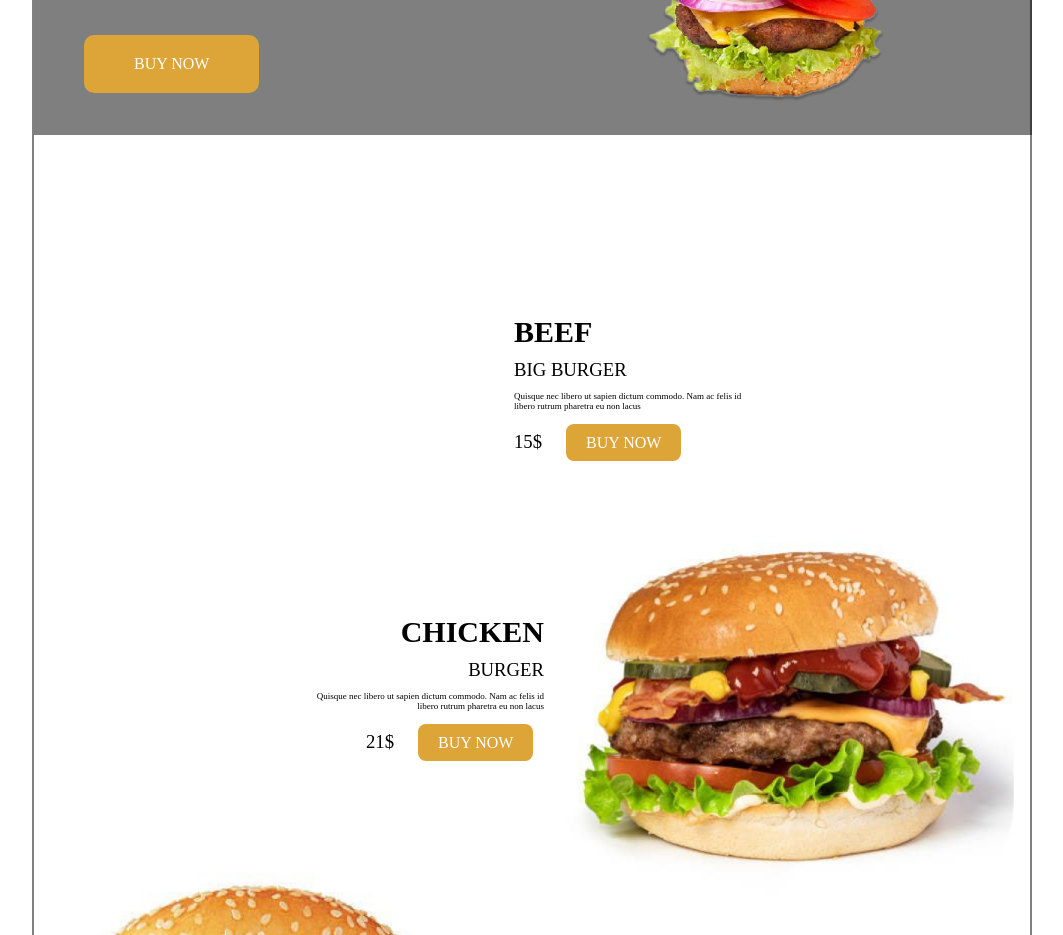
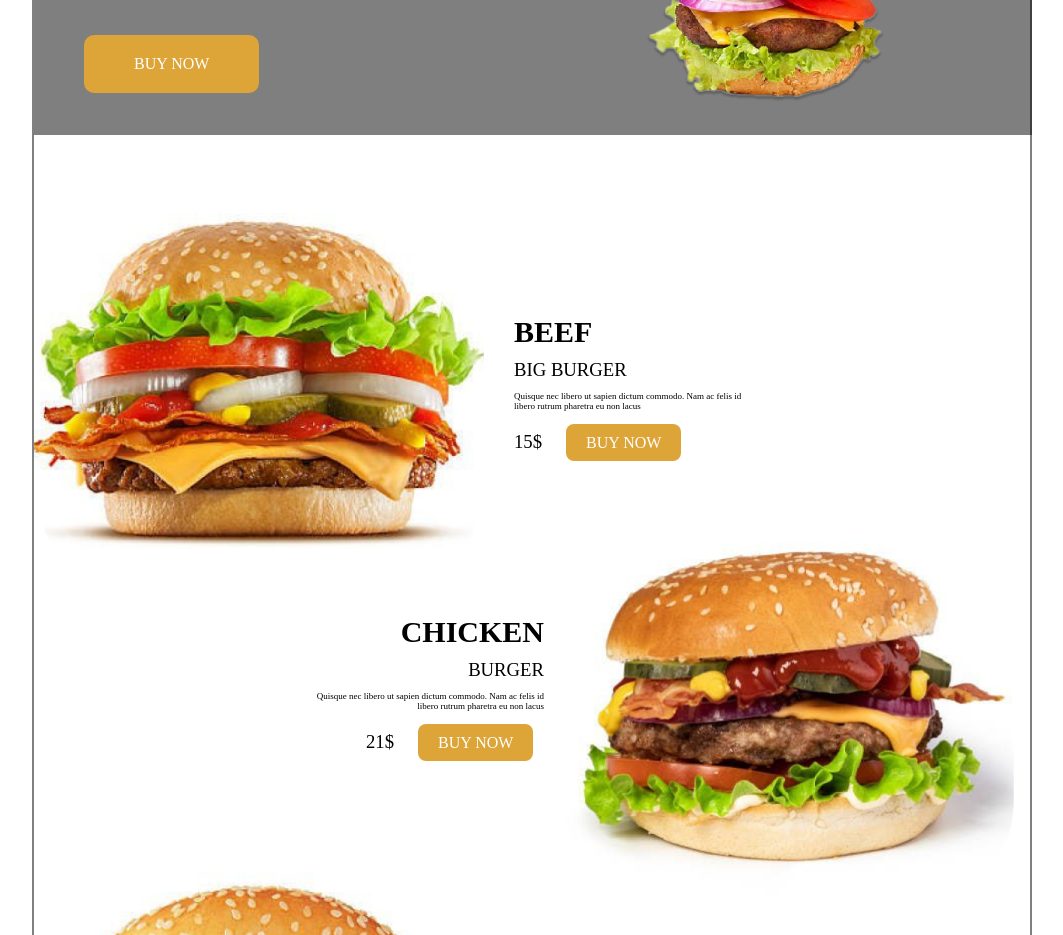
Before and after one commit to muzaffarvosilov/American_foods, a plain HTML site: page index.html in a window 1280 px wide. Shown: the part 1000-1935 px from the top of the page, without its empty margins (148-1211 px from the left). Drawn offline with Linux system fonts and the light colour scheme; files whose address does not match are found by name.

Commit message:
Update index.html

```diff
--- a/index.html
+++ b/index.html
@@ -49,7 +49,7 @@
                  <a href="">BUY NOW</a>
         </div>
         <div class="bir">
-            <img class="img3" src="img/image3.png" alt="">
+            <img class="img3" src="image3.png" alt="">
             <div class="beef">
                 <h1>BEEF</h1>
                 <h3>BIG BURGER</h3>
```
